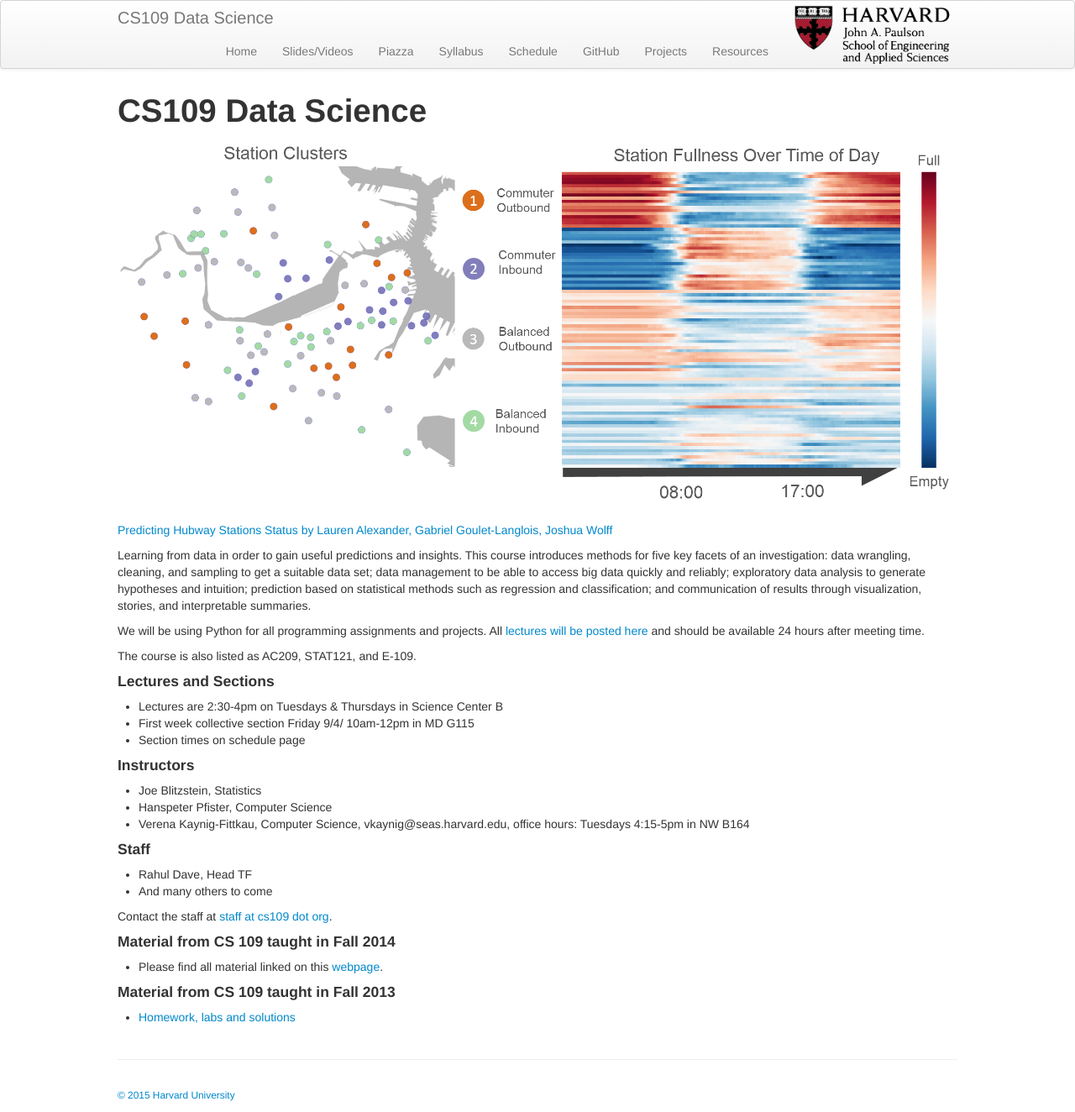
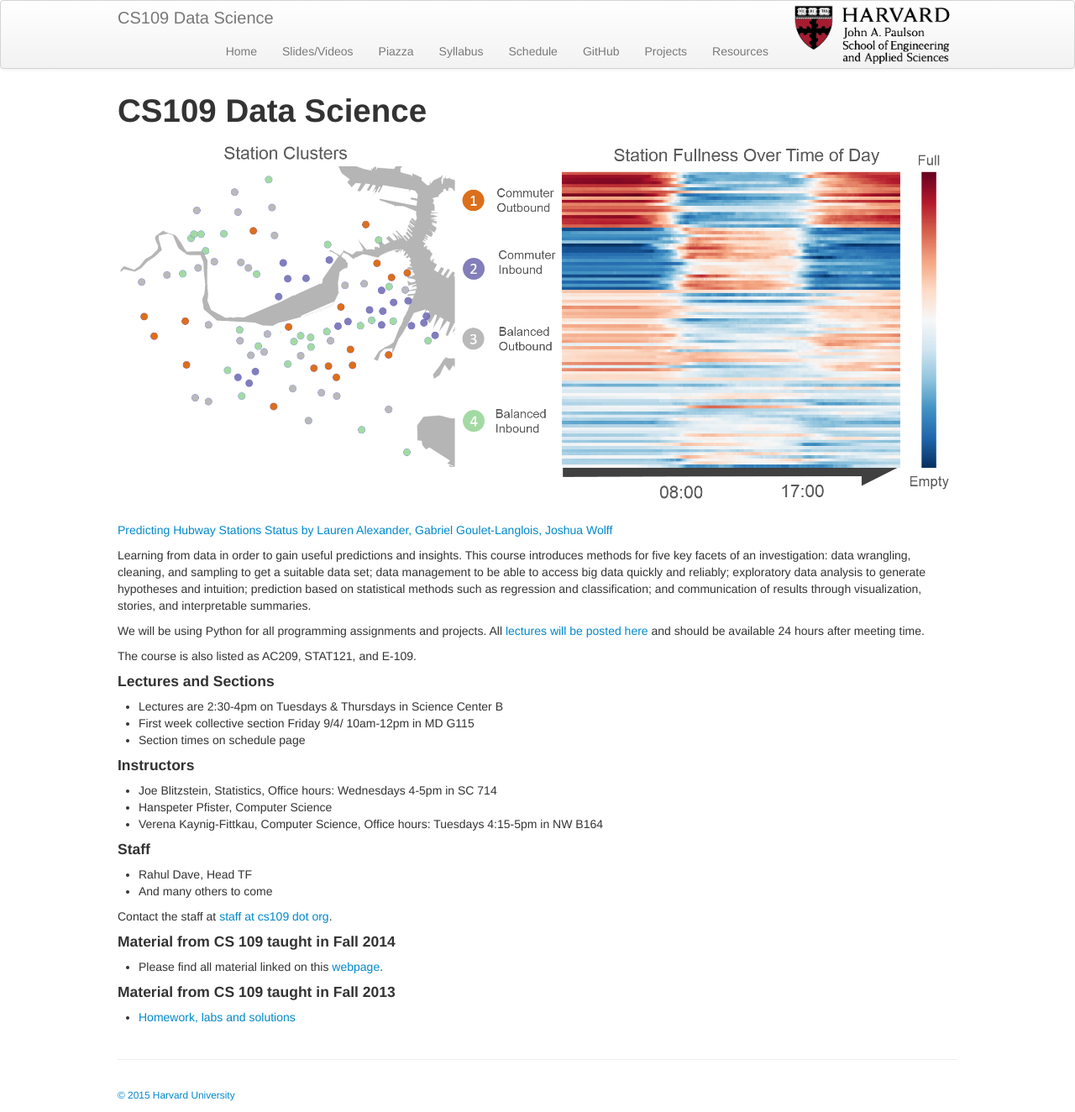
Before and after one commit to cs109/2015, a Jekyll site: the page built from index.md, in a window 1280 px wide. Shown: the whole page at 84% size. Built offline with Jekyll 4.4.1, drawn with Linux system fonts in a browser that asks for light colours.

Commit message:
added Joe's office hours

```diff
--- a/index.md
+++ b/index.md
@@ -24,9 +24,9 @@
 
 #### Instructors
 
-* Joe Blitzstein, Statistics
+* Joe Blitzstein, Statistics, Office hours: Wednesdays 4-5pm in SC 714
 * Hanspeter Pfister, Computer Science
-* Verena Kaynig-Fittkau, Computer Science, vkaynig@seas.harvard.edu, office hours: Tuesdays 4:15-5pm in NW B164
+* Verena Kaynig-Fittkau, Computer Science, Office hours: Tuesdays 4:15-5pm in NW B164
 
 #### Staff
 
```
